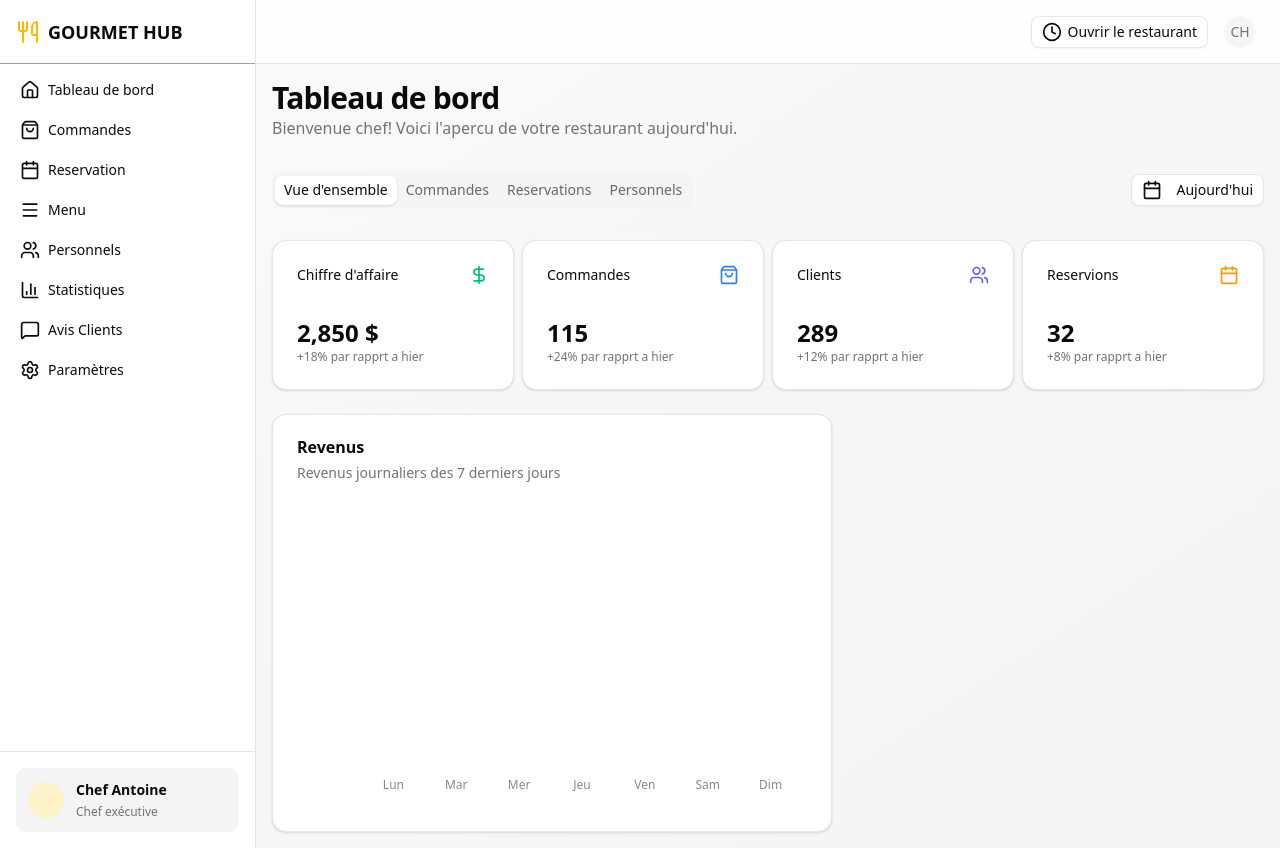
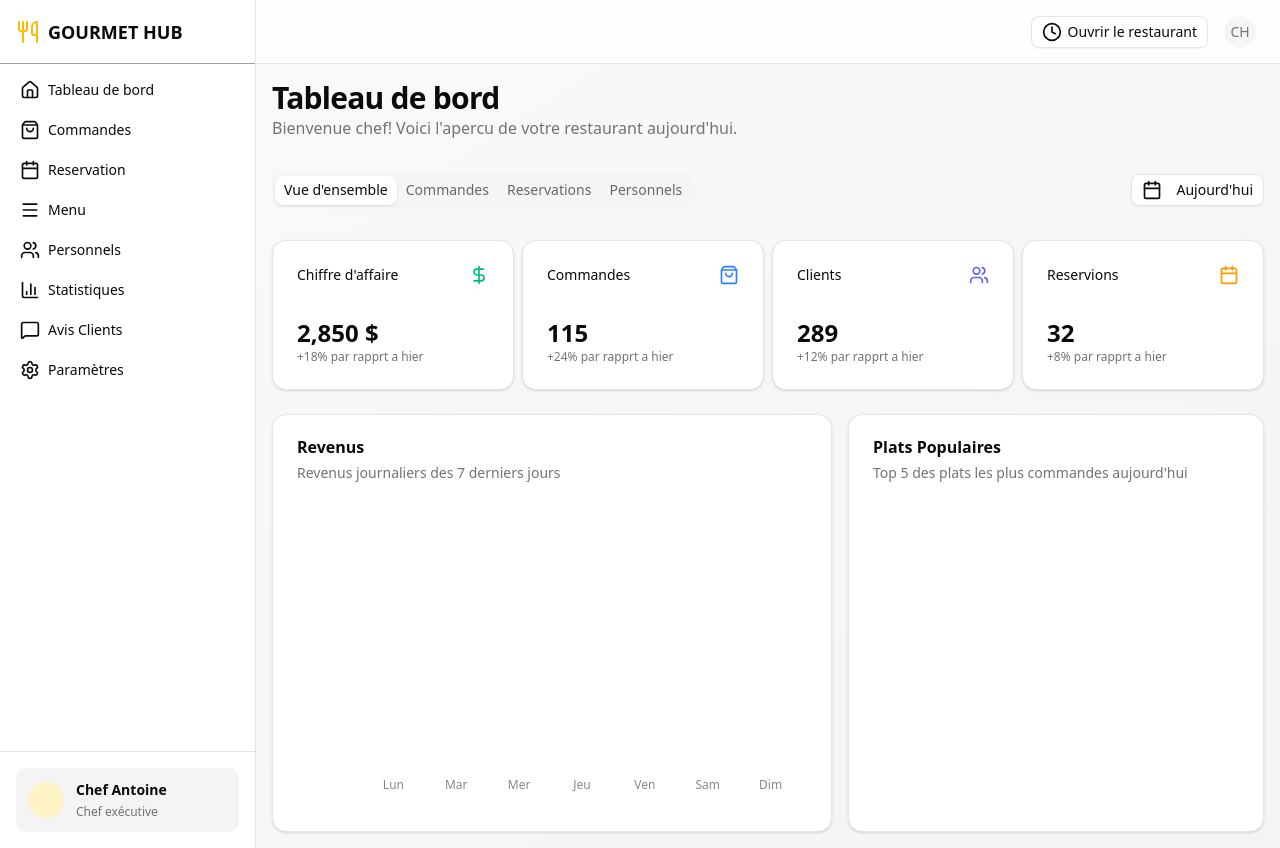
Before and after one commit to DM-dev37/Dashboard-de-gestion-d-un-restaurant, a Next.js app: page / in a window 1280 px wide. Built offline with nearby package versions, Linux system fonts and the light colour scheme.

Commit message:
construction des progrssbar pour les plats populaires

```diff
--- a/app/components/Dashboard.tsx
+++ b/app/components/Dashboard.tsx
@@ -160,6 +160,16 @@ function Dashboard() {
                     <RevenueChart />
                   </CardContent>
                 </Card>
+
+                <Card className="md:col-span-3">
+                  <CardHeader>
+                    <CardTitle>Plats Populaires</CardTitle>
+                    <CardDescription>
+                      Top 5 des plats les plus commandes aujourd'hui
+                    </CardDescription>
+                  </CardHeader>
+                  <CardContent></CardContent>
+                </Card>
               </div>
             </TabsContent>
           </Tabs>
```
Also changed, not shown: app/components/PlatPop.tsx (added).
